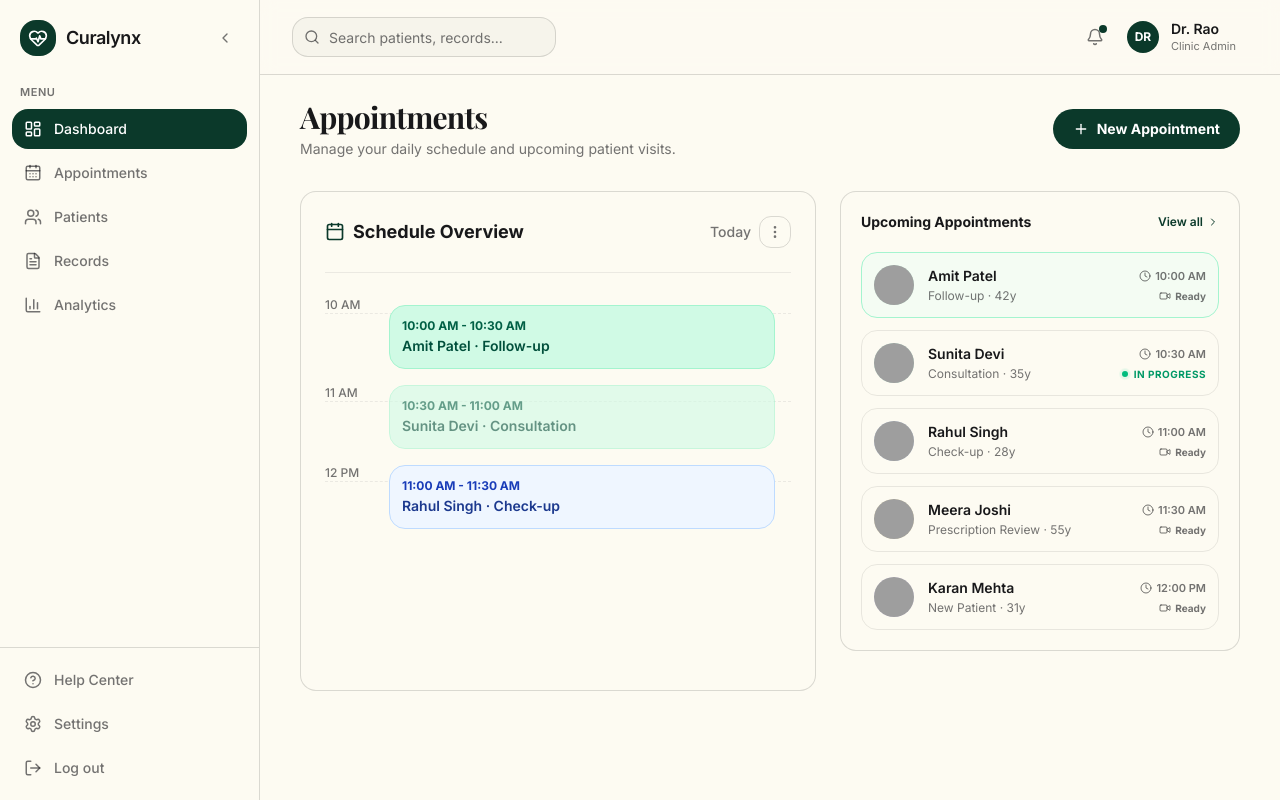
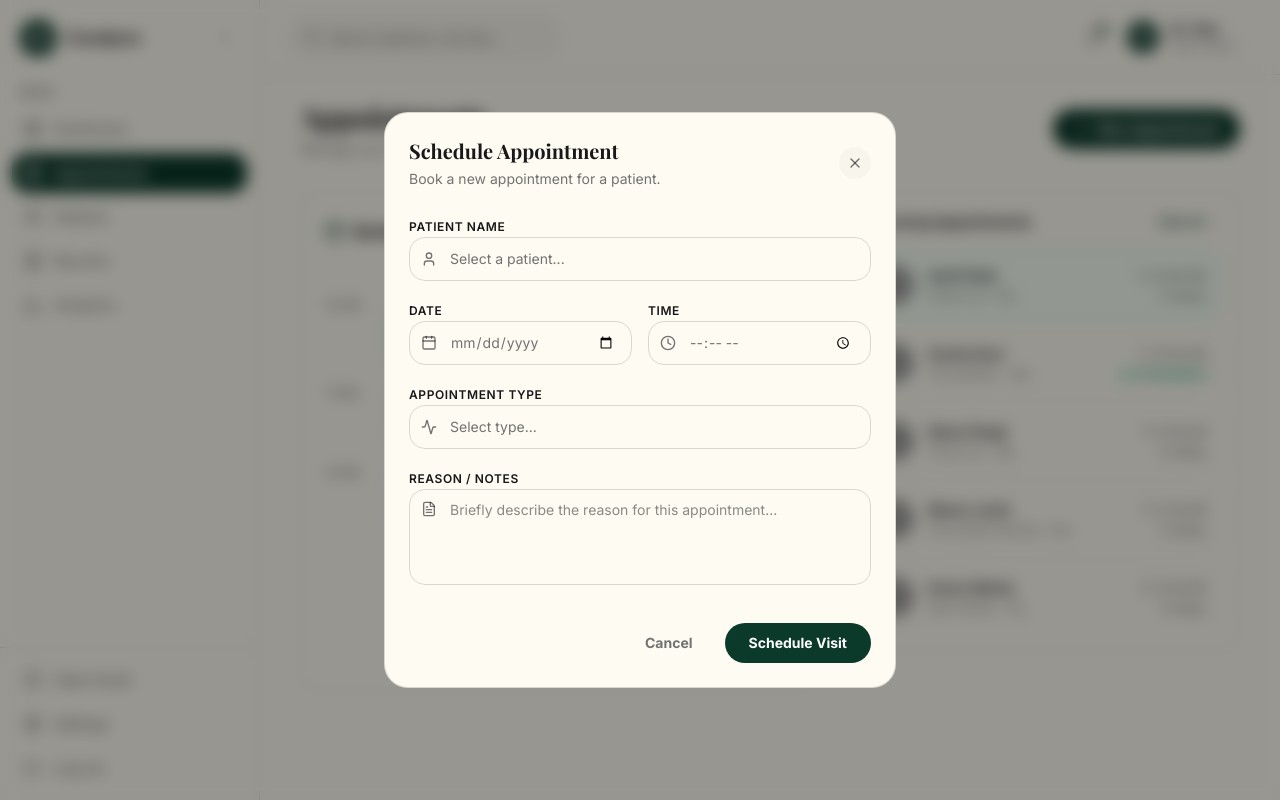
Before and after one commit to curalynx-org/curalynx, a Next.js app: page /dashboard/appointments in a window 1280 px wide. Both pictures are taken after a click on the button "New Appointment". Built offline with nearby package versions, Linux system fonts and the light colour scheme; grey boxes are pictures that could not be loaded; a web font is replaced by a local one.

Commit message:
feat: implement appointments page, collapsible sidebar, and scheduling modal

```diff
--- a/app/dashboard/appointments/page.tsx
+++ b/app/dashboard/appointments/page.tsx
@@ -1,8 +1,15 @@
+"use client";
+
 import { UpcomingAppointments } from "@/components/dashboard/upcoming-appointments";
 import { Calendar as CalendarIcon, Clock, MoreVertical, Plus } from "lucide-react";
+import { useState } from "react";
+import { NewAppointmentModal } from "@/components/dashboard/new-appointment-modal";
 
 export default function AppointmentsPage() {
+  const [isModalOpen, setIsModalOpen] = useState(false);
+
   return (
+    <>
       <div className="px-6 py-6 sm:px-8 lg:px-10 h-full flex flex-col">
         <div className="flex flex-col sm:flex-row sm:items-center justify-between gap-4 mb-8">
           <div>
@@ -13,7 +20,10 @@ export default function AppointmentsPage() {
               Manage your daily schedule and upcoming patient visits.
             </p>
           </div>
-        <button className="flex items-center gap-2 bg-primary text-primary-foreground px-5 py-2.5 rounded-full text-sm font-bold shadow-sm hover:bg-primary/90 transition-colors w-fit">
+          <button
+            onClick={() => setIsModalOpen(true)}
+            className="flex items-center gap-2 bg-primary text-primary-foreground px-5 py-2.5 rounded-full text-sm font-bold shadow-sm hover:bg-primary/90 transition-colors w-fit"
+          >
             <Plus className="size-4" />
             New Appointment
           </button>
@@ -69,5 +79,11 @@ export default function AppointmentsPage() {
           </div>
         </div>
       </div>
+
+      <NewAppointmentModal
+        isOpen={isModalOpen}
+        onClose={() => setIsModalOpen(false)}
+      />
+    </>
   );
 }
--- a/components/dashboard/dashboard-sidebar.tsx
+++ b/components/dashboard/dashboard-sidebar.tsx
@@ -1,6 +1,7 @@
 "use client";
 
 import { useState } from "react";
+import { usePathname } from "next/navigation";
 import {
   HeartPulse,
   LayoutDashboard,
@@ -17,11 +18,11 @@ import {
 import Link from "next/link";
 
 const navItems = [
-  { icon: LayoutDashboard, label: "Dashboard", href: "/dashboard", active: true },
-  { icon: CalendarDays, label: "Appointments", href: "/dashboard/appointments", active: false },
-  { icon: Users, label: "Patients", href: "/dashboard/patients", active: false },
-  { icon: FileText, label: "Records", href: "/dashboard/records", active: false },
-  { icon: BarChart3, label: "Analytics", href: "/dashboard/analytics", active: false },
+  { icon: LayoutDashboard, label: "Dashboard", href: "/dashboard" },
+  { icon: CalendarDays, label: "Appointments", href: "/dashboard/appointments" },
+  { icon: Users, label: "Patients", href: "/dashboard/patients" },
+  { icon: FileText, label: "Records", href: "/dashboard/records" },
+  { icon: BarChart3, label: "Analytics", href: "/dashboard/analytics" },
 ];
 
 const bottomItems = [
@@ -31,6 +32,7 @@ const bottomItems = [
 
 export function DashboardSidebar() {
   const [collapsed, setCollapsed] = useState(false);
+  const pathname = usePathname();
 
   return (
     <aside
@@ -62,12 +64,14 @@ export function DashboardSidebar() {
           Menu
         </p>
         <nav className="flex flex-col gap-1">
-          {navItems.map((item) => (
+          {navItems.map((item) => {
+            const active = pathname === item.href || (pathname.startsWith(item.href) && item.href !== "/dashboard");
+            return (
               <Link
                 key={item.label}
                 href={item.href}
                 className={`group flex items-center gap-3 rounded-xl px-3 py-2.5 text-sm font-medium transition-colors ${
-                item.active
+                  active
                     ? "bg-primary text-primary-foreground"
                     : "text-muted-foreground hover:bg-muted hover:text-foreground"
                 }`}
@@ -75,7 +79,8 @@ export function DashboardSidebar() {
                 <item.icon className="size-[18px] shrink-0" />
                 {!collapsed && <span className="whitespace-nowrap">{item.label}</span>}
               </Link>
-          ))}
+            );
+          })}
         </nav>
       </div>
 
--- /dev/null
+++ b/components/dashboard/new-appointment-modal.tsx
@@ -0,0 +1,116 @@
+"use client";
+
+import { X, User, Calendar, Clock, FileText, Activity } from "lucide-react";
+import { useEffect, useState } from "react";
+
+interface NewAppointmentModalProps {
+  isOpen: boolean;
+  onClose: () => void;
+}
+
+export function NewAppointmentModal({ isOpen, onClose }: NewAppointmentModalProps) {
+  const [mounted, setMounted] = useState(false);
+
+  useEffect(() => {
+    setMounted(true);
+    if (isOpen) {
+      document.body.style.overflow = "hidden";
+    } else {
+      document.body.style.overflow = "unset";
+    }
+    return () => {
+      document.body.style.overflow = "unset";
+    };
+  }, [isOpen]);
+
+  if (!mounted || !isOpen) return null;
+
+  return (
+    <div
+      className="fixed inset-0 z-50 flex items-center justify-center bg-black/40 backdrop-blur-sm p-4 animate-in fade-in duration-200"
+      onClick={onClose}
+    >
+      <div
+        className="w-full max-w-lg rounded-3xl border border-border bg-card p-6 shadow-xl animate-in zoom-in-95 duration-200"
+        onClick={(e) => e.stopPropagation()}
+      >
+        <div className="flex items-center justify-between mb-6">
+          <div>
+            <h2 className="text-xl font-serif font-bold text-foreground">Schedule Appointment</h2>
+            <p className="text-sm text-muted-foreground mt-1">Book a new appointment for a patient.</p>
+          </div>
+          <button
+            onClick={onClose}
+            className="grid size-8 place-items-center rounded-full bg-muted/50 text-muted-foreground hover:bg-muted hover:text-foreground transition-colors"
+          >
+            <X className="size-4" />
+          </button>
+        </div>
+
+        <form className="space-y-4" onSubmit={(e) => { e.preventDefault(); onClose(); }}>
+
+          <div className="space-y-1.5">
+            <label className="text-xs font-semibold text-foreground uppercase tracking-wider">Patient Name</label>
+            <div className="relative">
+              <User className="absolute left-3 top-1/2 -translate-y-1/2 size-4 text-muted-foreground" />
+              <select className="w-full h-11 rounded-xl border border-border bg-transparent pl-10 pr-4 text-sm focus:border-primary focus:ring-1 focus:ring-primary outline-none transition-all appearance-none cursor-pointer text-muted-foreground" required>
+                <option value="" disabled selected>Select a patient...</option>
+                <option value="1">Amit Patel (PT-1122)</option>
+                <option value="2">Sunita Devi (PT-3344)</option>
+                <option value="3">Rahul Singh (PT-6291)</option>
+              </select>
+            </div>
+          </div>
+
+          <div className="grid grid-cols-2 gap-4">
+            <div className="space-y-1.5">
+              <label className="text-xs font-semibold text-foreground uppercase tracking-wider">Date</label>
+              <div className="relative">
+                <Calendar className="absolute left-3 top-1/2 -translate-y-1/2 size-4 text-muted-foreground" />
+                <input type="date" className="w-full h-11 rounded-xl border border-border bg-transparent pl-10 pr-4 text-sm focus:border-primary focus:ring-1 focus:ring-primary outline-none transition-all text-muted-foreground" required />
+              </div>
+            </div>
+            <div className="space-y-1.5">
+              <label className="text-xs font-semibold text-foreground uppercase tracking-wider">Time</label>
+              <div className="relative">
+                <Clock className="absolute left-3 top-1/2 -translate-y-1/2 size-4 text-muted-foreground" />
+                <input type="time" className="w-full h-11 rounded-xl border border-border bg-transparent pl-10 pr-4 text-sm focus:border-primary focus:ring-1 focus:ring-primary outline-none transition-all text-muted-foreground" required />
+              </div>
+            </div>
+          </div>
+
+          <div className="space-y-1.5">
+            <label className="text-xs font-semibold text-foreground uppercase tracking-wider">Appointment Type</label>
+            <div className="relative">
+              <Activity className="absolute left-3 top-1/2 -translate-y-1/2 size-4 text-muted-foreground" />
+              <select className="w-full h-11 rounded-xl border border-border bg-transparent pl-10 pr-4 text-sm focus:border-primary focus:ring-1 focus:ring-primary outline-none transition-all appearance-none cursor-pointer text-muted-foreground" required>
+                <option value="" disabled selected>Select type...</option>
+                <option value="consultation">Consultation</option>
+                <option value="followup">Follow-up</option>
+                <option value="checkup">Annual Check-up</option>
+                <option value="prescription">Prescription Review</option>
+              </select>
+            </div>
+          </div>
+
+          <div className="space-y-1.5">
+            <label className="text-xs font-semibold text-foreground uppercase tracking-wider">Reason / Notes</label>
+            <div className="relative">
+              <FileText className="absolute left-3 top-3 size-4 text-muted-foreground" />
+              <textarea placeholder="Briefly describe the reason for this appointment..." className="w-full h-24 rounded-xl border border-border bg-transparent pl-10 pr-4 pt-2.5 text-sm focus:border-primary focus:ring-1 focus:ring-primary outline-none transition-all resize-none"></textarea>
+            </div>
+          </div>
+
+          <div className="pt-4 flex justify-end gap-3">
+            <button type="button" onClick={onClose} className="px-5 py-2.5 rounded-full text-sm font-bold text-muted-foreground hover:bg-muted transition-colors">
+              Cancel
+            </button>
+            <button type="submit" className="px-6 py-2.5 rounded-full bg-primary text-primary-foreground text-sm font-bold hover:bg-primary/90 transition-colors shadow-sm">
+              Schedule Visit
+            </button>
+          </div>
+        </form>
+      </div>
+    </div>
+  );
+}
```
Lines whose indentation alone changed are shown as unchanged.
